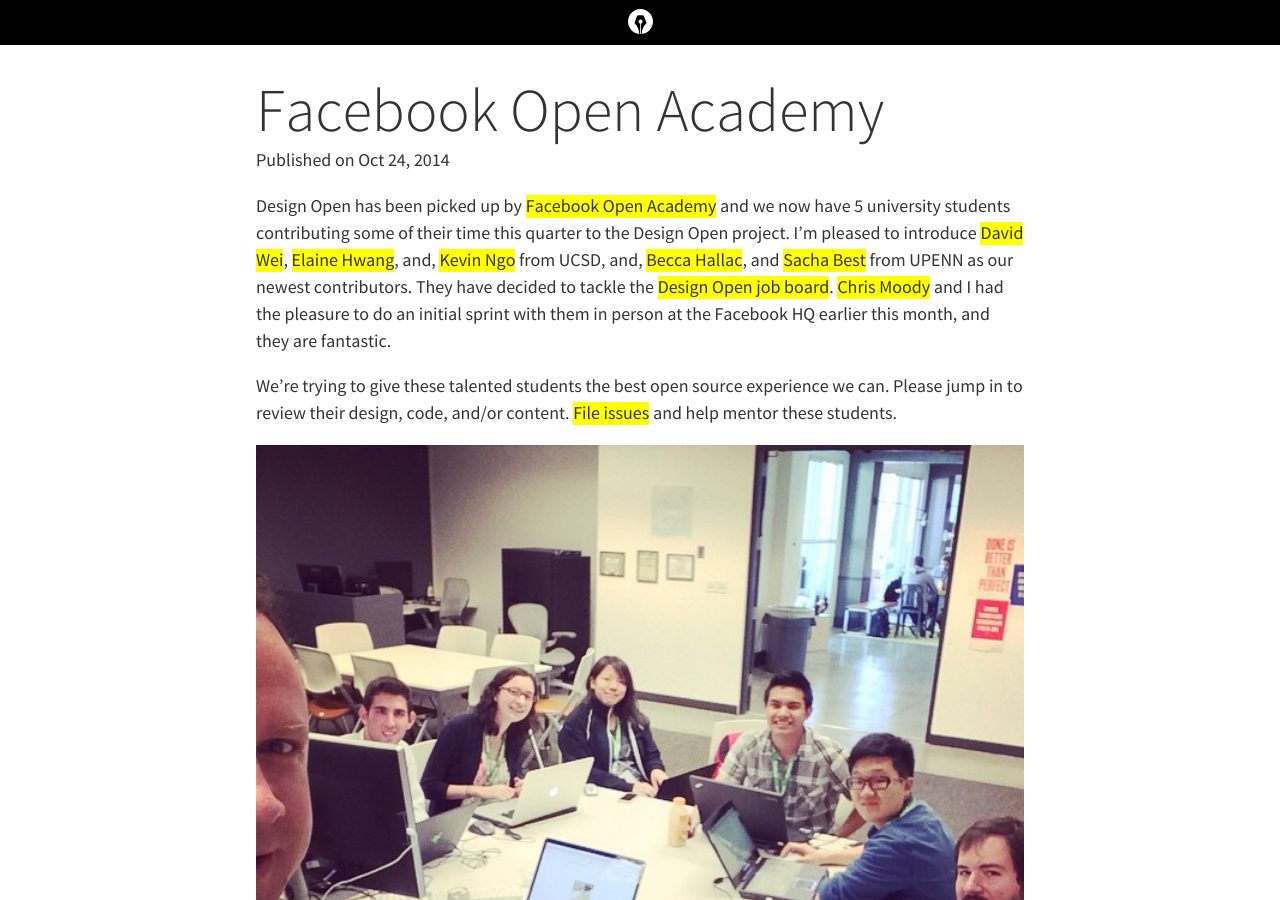
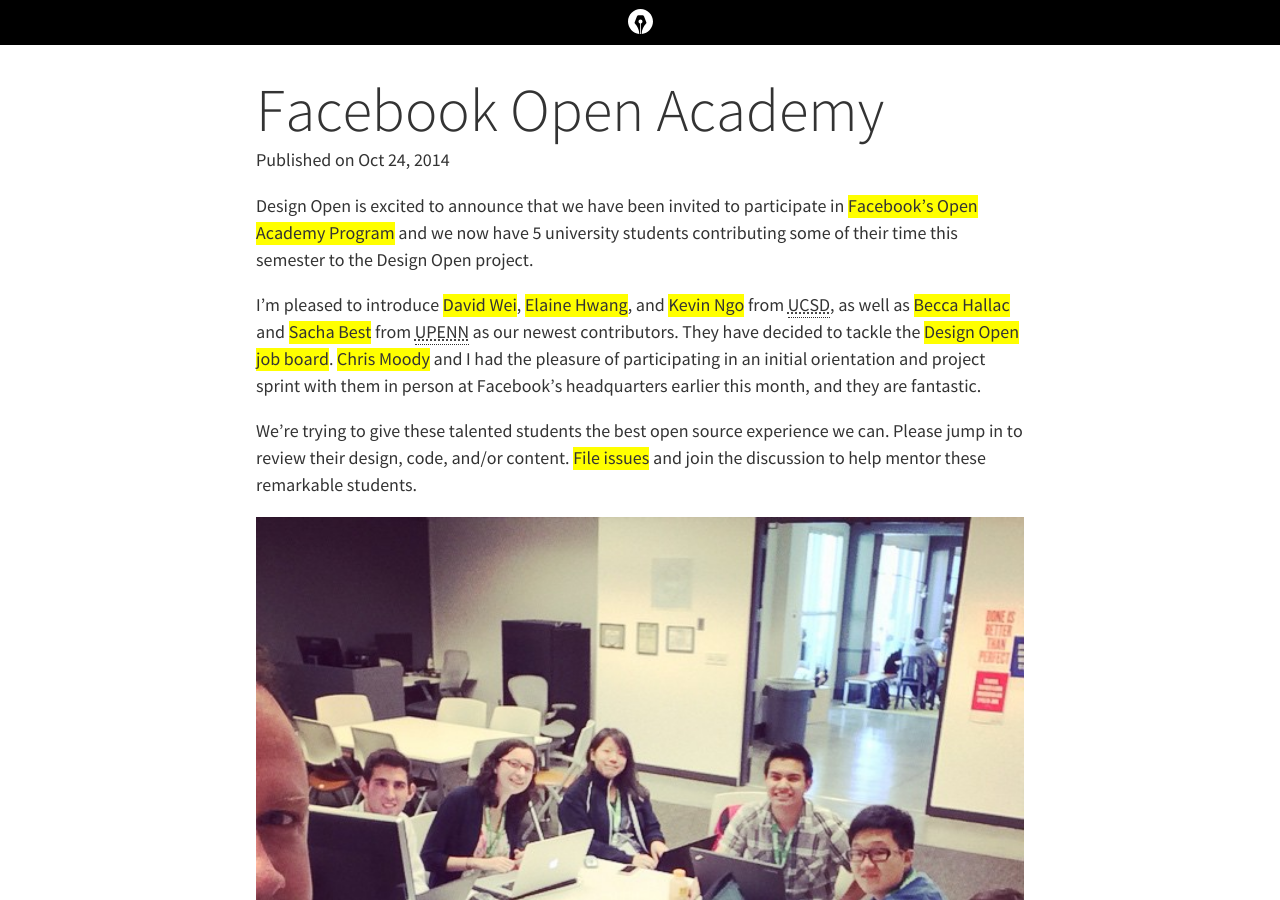
Before and after one commit to DesignOpen/designopen.github.io, a Jekyll site: the page built from blogging_about/_posts/2014-10-24-facebook-open-academy.md, in a window 1280 px wide and 900 px high. Built offline with Jekyll 4.4.1, drawn with Linux system fonts in a browser that asks for light colours; comment, search, counter and statistics services are not loaded.

Commit message:
copy editing and addition of abbr tags for school names

```diff
--- a/blogging_about/_posts/2014-10-24-facebook-open-academy.md
+++ b/blogging_about/_posts/2014-10-24-facebook-open-academy.md
@@ -4,11 +4,14 @@
 category: blogging_about
 author: garthdb
 priority: 0.9
-excerpt: Facebook Open Academy has invited Design Open to participate in it's open source mentorship project.
+tags: featured
+excerpt: Facebook Open Academy has invited Design Open to participate in its open source mentorship project.
 ---
-Design Open has been picked up by [Facebook Open Academy](https://www.facebook.com/OpenAcademyProgram) and we now have 5 university students contributing some of their time this quarter to the Design Open project. I'm pleased to introduce [David Wei](http://www.linkedin.com/pub/david-yuxuan-wei/95/488/77/), [Elaine Hwang](http://www.linkedin.com/pub/elaine-hwang/9b/830/739), and, [Kevin Ngo](https://www.linkedin.com/in/ngovkevin) from UCSD, and, [Becca Hallac](http://rebeccahallac.com), and [Sacha Best](http://linkedin.com/in/sachabest) from UPENN as our newest contributors. They have decided to tackle the [Design Open job board](https://github.com/DesignOpen/board). [Chris Moody](http://twitter.com/terracomma) and I had the pleasure to do an initial sprint with them in person at the Facebook HQ earlier this month, and they are fantastic.
+Design Open is excited to announce that we have been invited to participate in [Facebook's Open Academy Program](https://www.facebook.com/OpenAcademyProgram) and we now have 5 university students contributing some of their time this semester to the Design Open project.
 
-We're trying to give these talented students the best open source experience we can. Please jump in to review their design, code, and/or content. [File issues](https://github.com/DesignOpen/board/issues/) and help mentor these students.
+I'm pleased to introduce [David Wei](http://www.linkedin.com/pub/david-yuxuan-wei/95/488/77/), [Elaine Hwang](http://www.linkedin.com/pub/elaine-hwang/9b/830/739), and [Kevin Ngo](https://www.linkedin.com/in/ngovkevin) from <abbr title="University of California San Diego">UCSD</abbr>, as well as [Becca Hallac](http://rebeccahallac.com) and [Sacha Best](http://linkedin.com/in/sachabest) from <abbr title="University of Pennsylvania">UPENN</abbr> as our newest contributors. They have decided to tackle the [Design Open job board](https://github.com/DesignOpen/board). [Chris Moody](http://twitter.com/terracomma) and I had the pleasure of participating in an initial orientation and project sprint with them in person at Facebook's headquarters earlier this month, and they are fantastic.
+
+We're trying to give these talented students the best open source experience we can. Please jump in to review their design, code, and/or content. [File issues](https://github.com/DesignOpen/board/issues/) and join the discussion to help mentor these remarkable students.
 
 <img src="/img/foa_1.jpg" style="width: 100%; height: auto;" alt="Working at Facebook"/>
 
```
